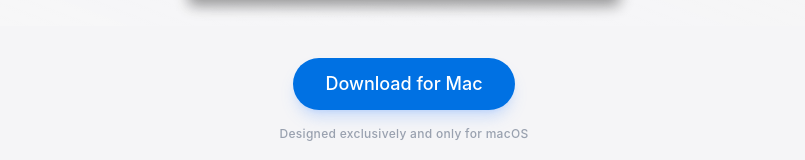
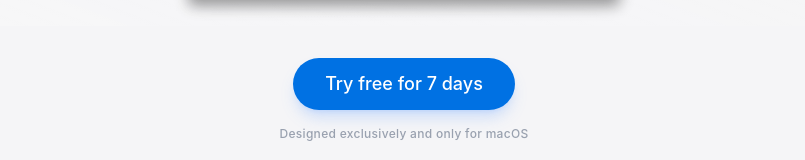
Before and after one commit to jmstach/b2-website, a React (Vite) app: page / in a window 1280 px wide. Shown: the part 610-770 px from the top of the page, without its empty margins (236-1041 px from the left). Built offline with nearby package versions, Linux system fonts and the light colour scheme.

Commit message:
Better CTA

```diff
--- a/src/app/components/landing/Hero.tsx
+++ b/src/app/components/landing/Hero.tsx
@@ -99,7 +99,7 @@
           className="mt-8 mb-12 flex flex-col items-center gap-4"
         >
           <a href="https://storage.stach.ltd/releases/B2-0.1.0-arm64.dmg" className="bg-[#0071e3] hover:bg-[#0077ED] text-white px-8 py-3 rounded-full font-medium text-lg transition-all hover:scale-105 active:scale-95 shadow-lg shadow-blue-500/20 cursor-pointer inline-block">
-            Download for Mac
+            Try free for 7 days
           </a>
           <p className="text-gray-400 text-xs font-medium tracking-wide">
             Designed exclusively and only for macOS
```
